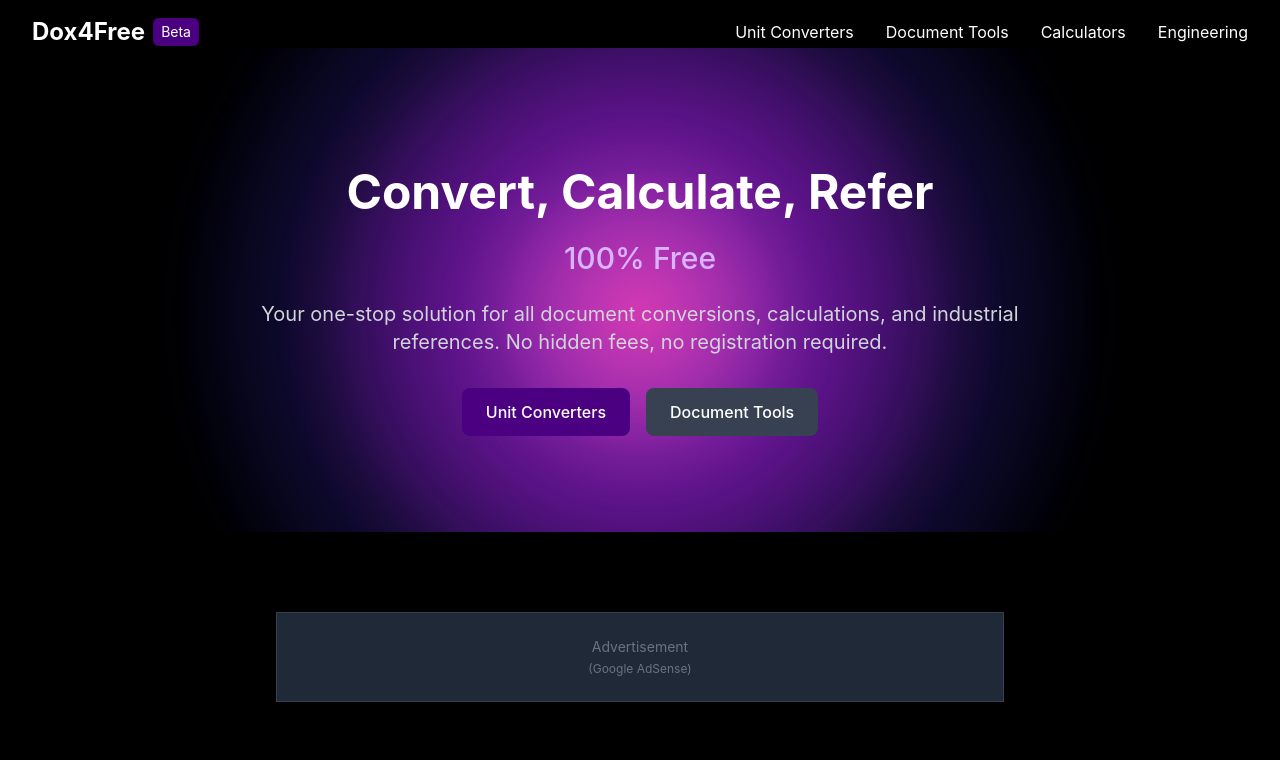
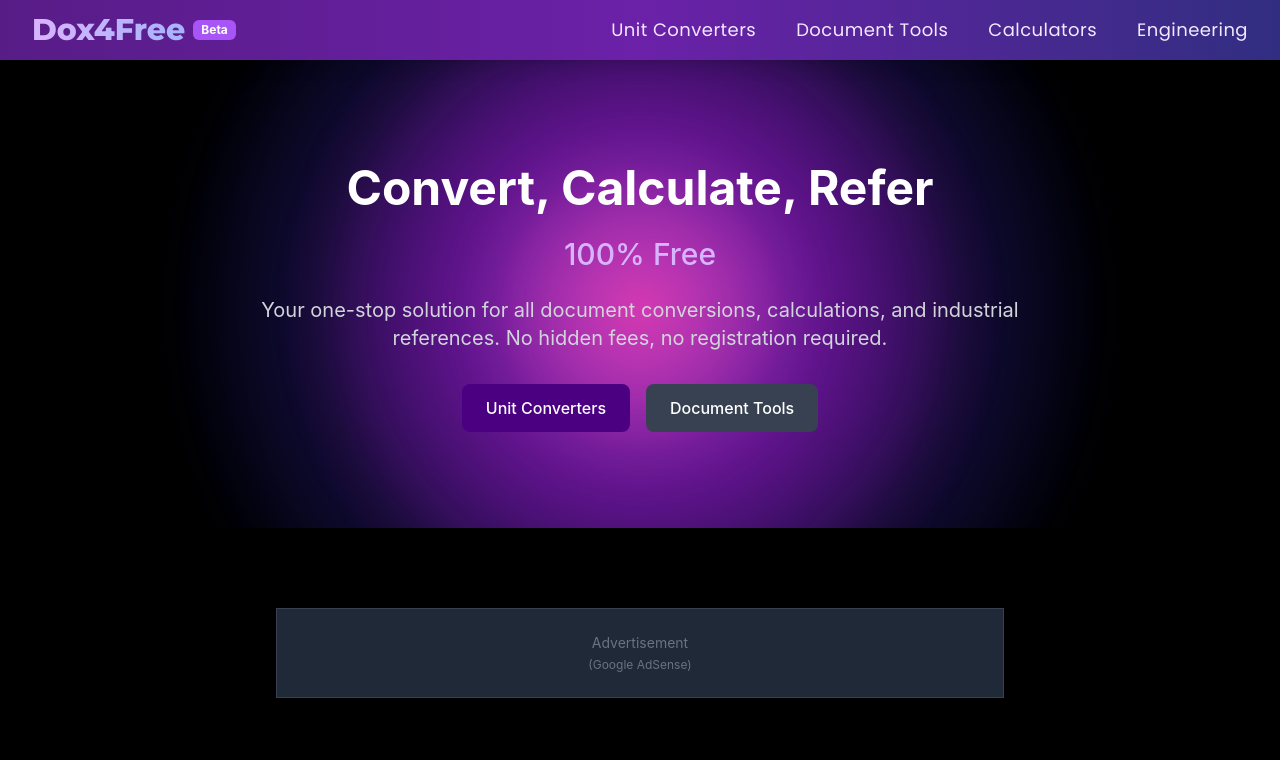
Before and after one commit to Evrenyilmaz101/dox4free, a React (Create React App) app: page / in a window 1280 px wide. Shown: the top 760 px of the page. Built offline with nearby package versions, Linux system fonts and the light colour scheme.

Commit message:
Update header with purple gradient and improved typography

```diff
--- a/src/components/layout/Header.tsx
+++ b/src/components/layout/Header.tsx
@@ -5,28 +5,48 @@ const Header: React.FC = () => {
   const [isMenuOpen, setIsMenuOpen] = useState(false);
 
   return (
-    <header className="bg-transparent z-50 relative">
-      <div className="max-w-7xl mx-auto px-4 sm:px-6 lg:px-8 py-4">
+    <header className="bg-gradient-to-r from-purple-900 via-purple-800 to-indigo-900 shadow-lg z-50 relative">
+      <div className="max-w-7xl mx-auto px-4 sm:px-6 lg:px-8 py-3">
         <div className="flex justify-between items-center">
           <div className="flex items-center">
             <Link to="/" className="flex items-center">
-              <span className="text-2xl font-bold text-white">Dox4Free</span>
-              <span className="ml-2 text-sm bg-primary px-2 py-1 rounded-md">Beta</span>
+              <span className="text-3xl font-extrabold text-transparent bg-clip-text bg-gradient-to-r from-purple-300 to-indigo-300 font-['Montserrat',_sans-serif]">Dox4Free</span>
+              <span className="ml-2 text-xs font-bold bg-purple-500 px-2 py-0.5 rounded-md text-white">Beta</span>
             </Link>
           </div>
 
           {/* Desktop navigation */}
-          <nav className="hidden md:flex space-x-8">
-            <Link to="/unit-converters" className="text-white hover:text-gray-200">Unit Converters</Link>
-            <Link to="/document-conversion" className="text-white hover:text-gray-200">Document Tools</Link>
-            <Link to="/calculators" className="text-white hover:text-gray-200">Calculators</Link>
-            <Link to="/engineering-specs" className="text-white hover:text-gray-200">Engineering</Link>
+          <nav className="hidden md:flex space-x-10">
+            <Link
+              to="/unit-converters"
+              className="text-purple-100 hover:text-white transition duration-200 text-lg font-['Poppins',_sans-serif] tracking-wide hover:underline decoration-2 underline-offset-8 decoration-purple-400"
+            >
+              Unit Converters
+            </Link>
+            <Link
+              to="/document-conversion"
+              className="text-purple-100 hover:text-white transition duration-200 text-lg font-['Poppins',_sans-serif] tracking-wide hover:underline decoration-2 underline-offset-8 decoration-purple-400"
+            >
+              Document Tools
+            </Link>
+            <Link
+              to="/calculators"
+              className="text-purple-100 hover:text-white transition duration-200 text-lg font-['Poppins',_sans-serif] tracking-wide hover:underline decoration-2 underline-offset-8 decoration-purple-400"
+            >
+              Calculators
+            </Link>
+            <Link
+              to="/engineering-specs"
+              className="text-purple-100 hover:text-white transition duration-200 text-lg font-['Poppins',_sans-serif] tracking-wide hover:underline decoration-2 underline-offset-8 decoration-purple-400"
+            >
+              Engineering
+            </Link>
           </nav>
 
           {/* Mobile menu button */}
           <div className="flex items-center md:hidden">
             <button
-              className="bg-gray-800 p-2 rounded-md text-white hover:bg-gray-700 focus:outline-none"
+              className="bg-purple-700 p-2 rounded-md text-white hover:bg-purple-600 focus:outline-none"
               onClick={() => setIsMenuOpen(!isMenuOpen)}
               aria-label="Toggle menu"
             >
@@ -40,31 +60,31 @@ const Header: React.FC = () => {
         {/* Mobile menu, show/hide based on menu state */}
         {isMenuOpen && (
           <div className="md:hidden mt-4">
-            <div className="px-2 pt-2 pb-3 space-y-1 sm:px-3">
+            <div className="px-2 pt-2 pb-3 space-y-2 sm:px-3 rounded-lg bg-purple-900 bg-opacity-95">
               <Link
                 to="/unit-converters"
-                className="block px-3 py-2 rounded-md text-white hover:bg-gray-700"
+                className="block px-3 py-2 rounded-md text-white font-medium hover:bg-purple-700"
                 onClick={() => setIsMenuOpen(false)}
               >
                 Unit Converters
               </Link>
               <Link
                 to="/document-conversion"
-                className="block px-3 py-2 rounded-md text-white hover:bg-gray-700"
+                className="block px-3 py-2 rounded-md text-white font-medium hover:bg-purple-700"
                 onClick={() => setIsMenuOpen(false)}
               >
                 Document Tools
               </Link>
               <Link
                 to="/calculators"
-                className="block px-3 py-2 rounded-md text-white hover:bg-gray-700"
+                className="block px-3 py-2 rounded-md text-white font-medium hover:bg-purple-700"
                 onClick={() => setIsMenuOpen(false)}
               >
                 Calculators
               </Link>
               <Link
                 to="/engineering-specs"
-                className="block px-3 py-2 rounded-md text-white hover:bg-gray-700"
+                className="block px-3 py-2 rounded-md text-white font-medium hover:bg-purple-700"
                 onClick={() => setIsMenuOpen(false)}
               >
                 Engineering
--- a/src/index.css
+++ b/src/index.css
@@ -1,3 +1,5 @@
+@import url('https://fonts.googleapis.com/css2?family=Montserrat:wght@400;500;600;700;800&family=Poppins:wght@300;400;500;600&display=swap');
+
 @tailwind base;
 @tailwind components;
 @tailwind utilities;
```
